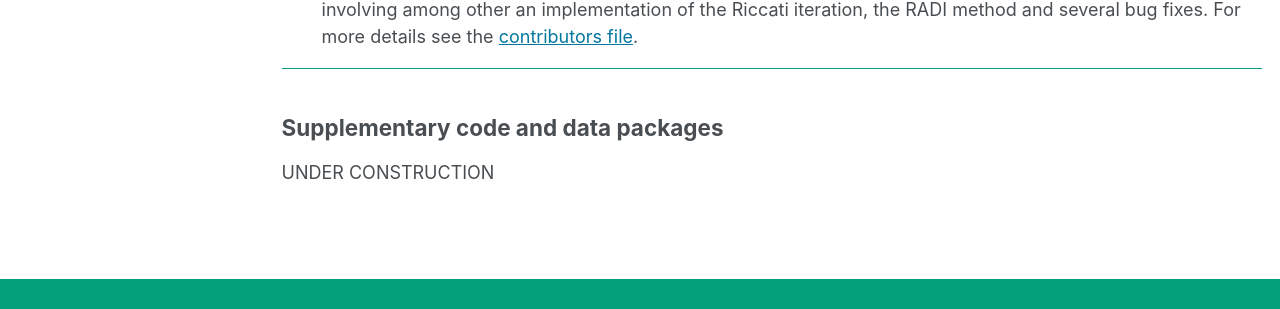
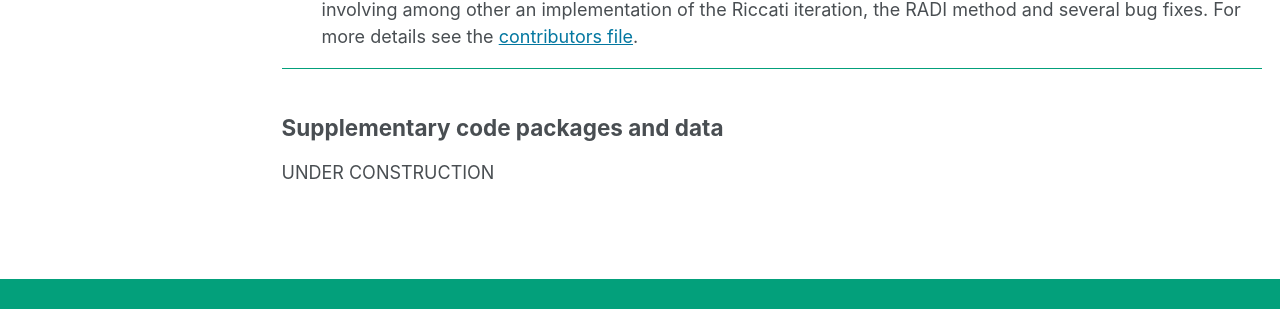
Before and after one commit to ninsteve/ninsteve.github.io, a Jekyll site: the page built from _pages/software.md, in a window 1280 px wide and 1315 px high. Shown: the part 907-1216 px from the top of the window. Built offline with Jekyll 4.4.1, drawn with Linux system fonts in a browser that asks for light colours; some web fonts are replaced.

Commit message:
Minor update.

```diff
--- a/_pages/software.md
+++ b/_pages/software.md
@@ -86,6 +86,6 @@ author_profile: true
 
 ---
 
-## Supplementary code and data packages ##
+## Supplementary code packages and data ##
 
 UNDER CONSTRUCTION
```
